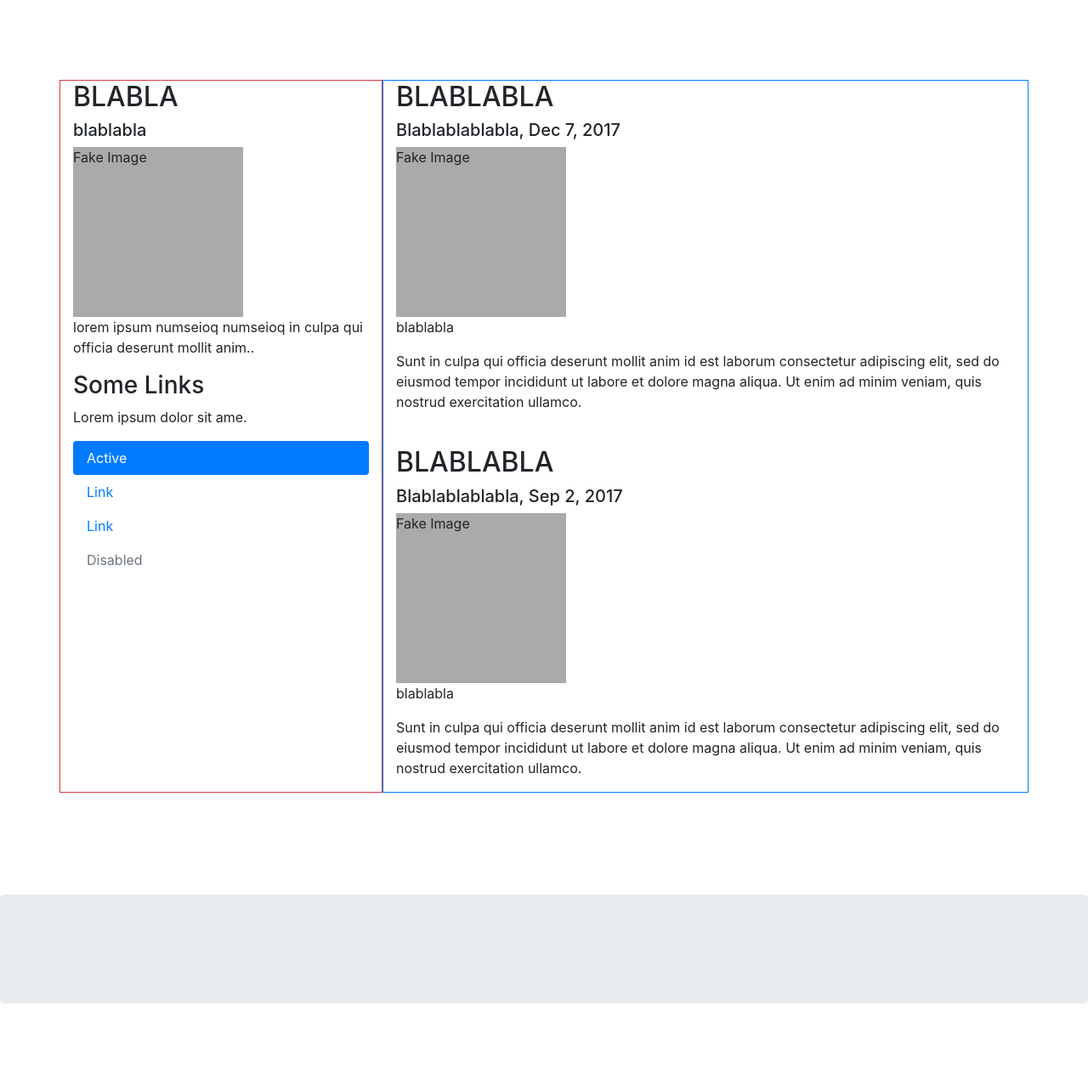
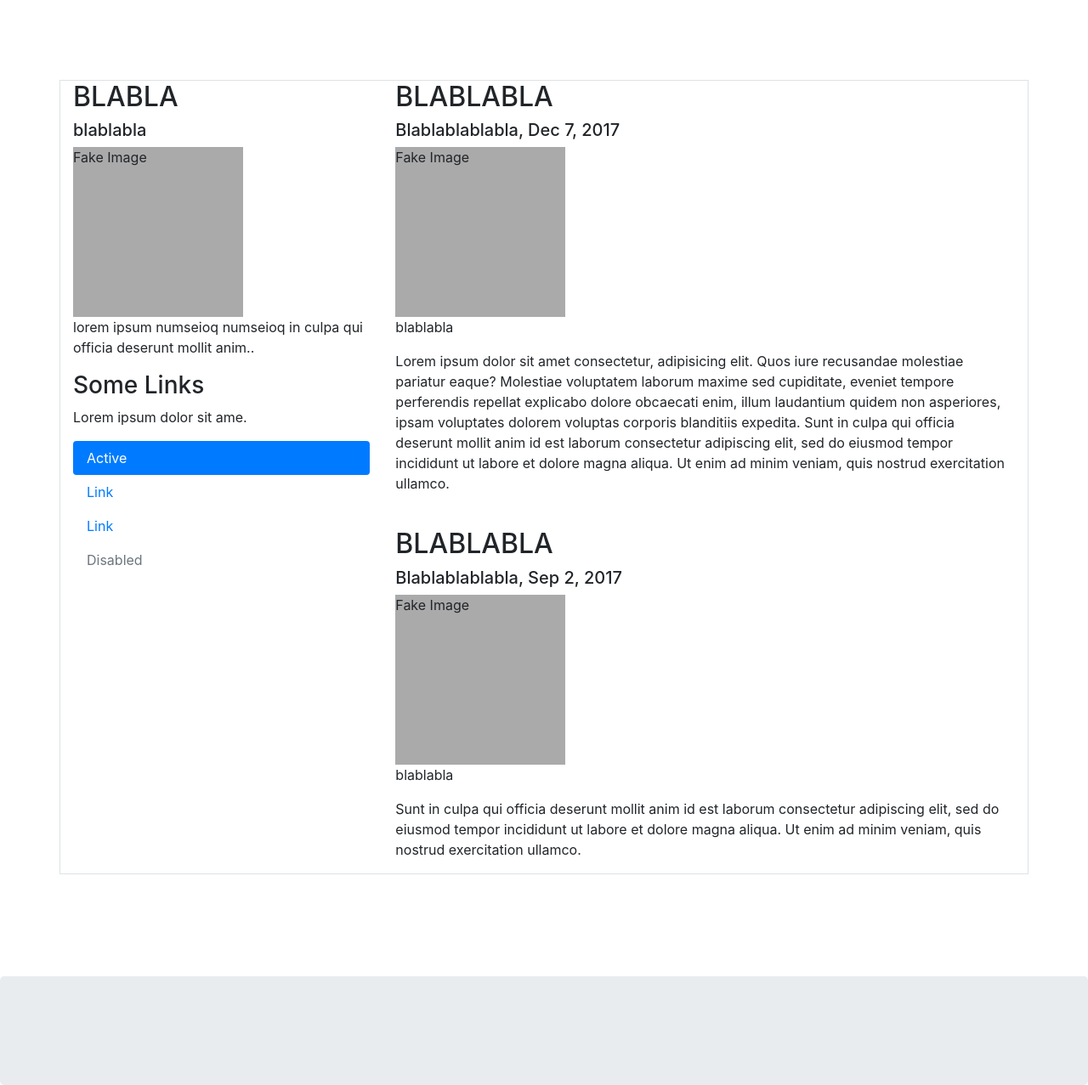
Before and after one commit to kjuao9/siteJoao, a PHP site: page /siteJoao/index.php in a window 1280 px wide. Shown: the part 56-1333 px from the top of the page at 85% size. Before the commit the page ends 1237 px from the top, so only its background shows below. Run offline with PHP 8.4, Linux system fonts and the light colour scheme.

Commit message:
Add files via upload

```diff
--- a/siteJoao/index.php
+++ b/siteJoao/index.php
@@ -39,6 +39,12 @@ $con = conecta_mysql();
     width: 200px;
     background: #aaa;
   }
+  body {
+    background-color: azure;
+  }
+  .container{
+    background-color: white;
+  }
   </style>
   <body>
 
@@ -71,9 +77,9 @@ require "includes/menu.php";
 <!-- </div>
 </div> -->
 
-<div class="container" style="margin-top:30px">
+<div class="container border" style="margin-top:30px">
   <div class="row">
-    <div class="col-sm-4 border border-danger">
+    <div class="col-sm-4 ">
       <h2>BLABLA</h2>
       <h5>blablabla</h5>
       <div class="fakeimg">Fake Image</div>
@@ -96,12 +102,13 @@ require "includes/menu.php";
       </ul>
       <hr class="d-sm-none">
     </div>
-    <div class="col-sm-8 border border-primary">
+    <div class="col-sm-8 ">
       <h2>BLABLABLA</h2>
       <h5>Blablablablabla, Dec 7, 2017</h5>
       <div class="fakeimg">Fake Image</div>
       <p>blablabla</p>
-      <p>Sunt in culpa qui officia deserunt mollit anim id est laborum consectetur adipiscing elit, sed do eiusmod tempor incididunt ut labore et dolore magna aliqua. Ut enim ad minim veniam, quis nostrud exercitation ullamco.</p>
+      <p>Lorem ipsum dolor sit amet consectetur, adipisicing elit. Quos iure recusandae molestiae pariatur eaque? Molestiae voluptatem laborum maxime sed cupiditate, eveniet tempore perferendis repellat explicabo dolore obcaecati enim, illum laudantium quidem non asperiores, ipsam voluptates dolorem voluptas corporis blanditiis expedita.
+        Sunt in culpa qui officia deserunt mollit anim id est laborum consectetur adipiscing elit, sed do eiusmod tempor incididunt ut labore et dolore magna aliqua. Ut enim ad minim veniam, quis nostrud exercitation ullamco.</p>
       <br>
       <h2>BLABLABLA</h2>
       <h5>Blablablablabla, Sep 2, 2017</h5>
```
Also changed, not shown: siteJoao/teste3.php (+10 -0 lines).
